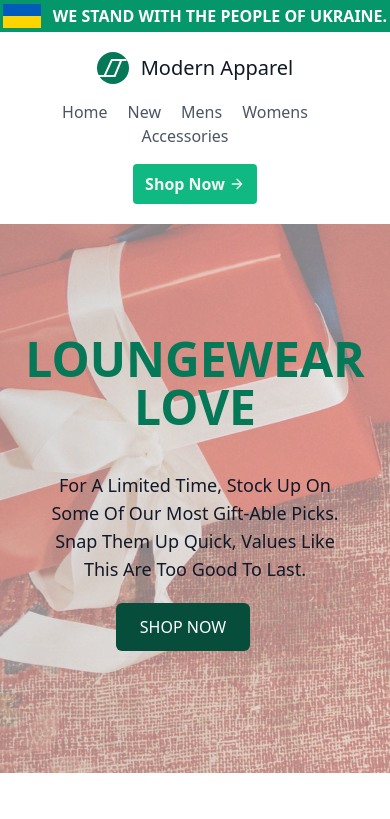
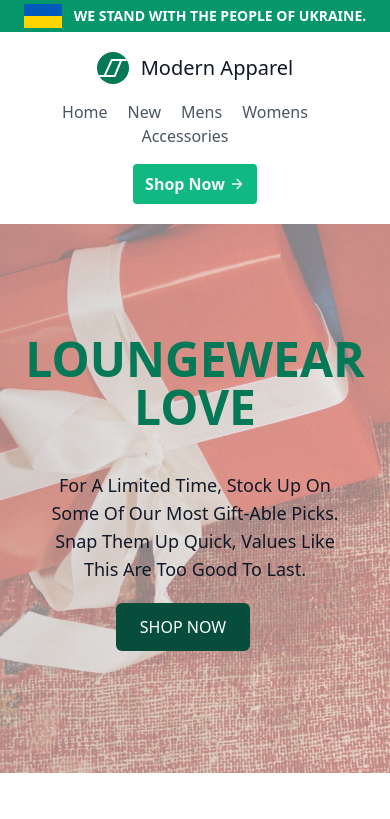
Before and after one commit to jackjona/modernapparel, a Next.js app: page / in a window 390 px wide. Shown: the top 819 px of the page. Built offline with nearby package versions, Linux system fonts and the light colour scheme.

Commit message:
fix announcement on mobile

```diff
--- a/components/Announcement.js
+++ b/components/Announcement.js
@@ -3,7 +3,7 @@ import React from "react";
 
 const Announcement = () => {
   return (
-    <div className="flex justify-center bg-emerald-600 font-semibold text-white h-8 lg:h-10 leading-8 lg:leading-10 outline-none uppercase">
+    <div className="flex justify-center bg-emerald-600 font-semibold text-white text-sm sm:text-lg h-8 lg:h-10 leading-8 lg:leading-10 outline-none uppercase overflow-hidden">
       <div className="mt-1 lg:mt-1.5 mr-3" >
         <Image src="/images/ukraine/ua.svg" alt="Picture of the author" width={38} height={24}/>
       </div>
--- a/pages/index.js
+++ b/pages/index.js
@@ -14,16 +14,14 @@ export default function Home() {
   return (
     <>
       <Head>
+        <meta charset="utf-8" />
         <title>Modern Apparel</title>
-        <meta httpEquiv="Content-Type" content="text/html; charset=utf-8" />
         <meta name="description" content="Modern Apparel - Revoutionizing The Way People Think About Apparel." />
         <meta property="og:title" content="Modern Apparel" />
         <meta property="og:type" content="website" />
         <meta property="og:url" content="https://www.modernapparel.ga" />
         <meta property="og:image" content="https://www.modernapparel.ga/share.png" />
-        <meta property="og:description"
-          content="Modern Apparel - Revoutionizing The Way People Think About Apparel." />
-        <meta property="og:locale" content="en_US" />
+        <meta property="og:description" content="Modern Apparel - Revoutionizing The Way People Think About Apparel." />
         <meta property="og:site_name" content="Modern Apparel" />
       </Head>
       <>
```
